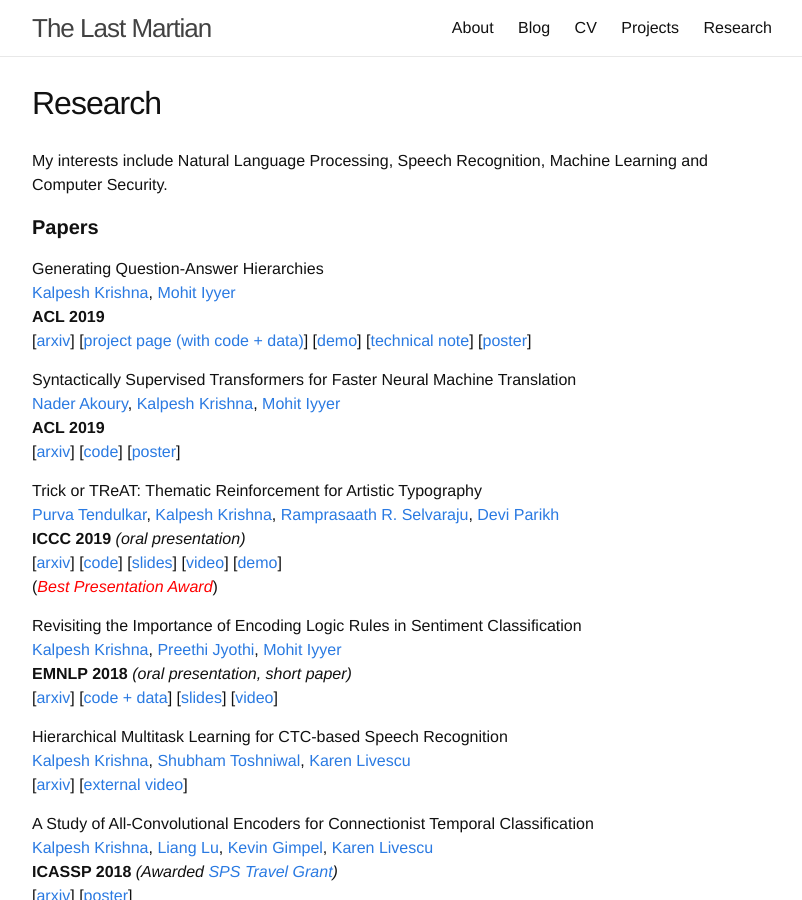
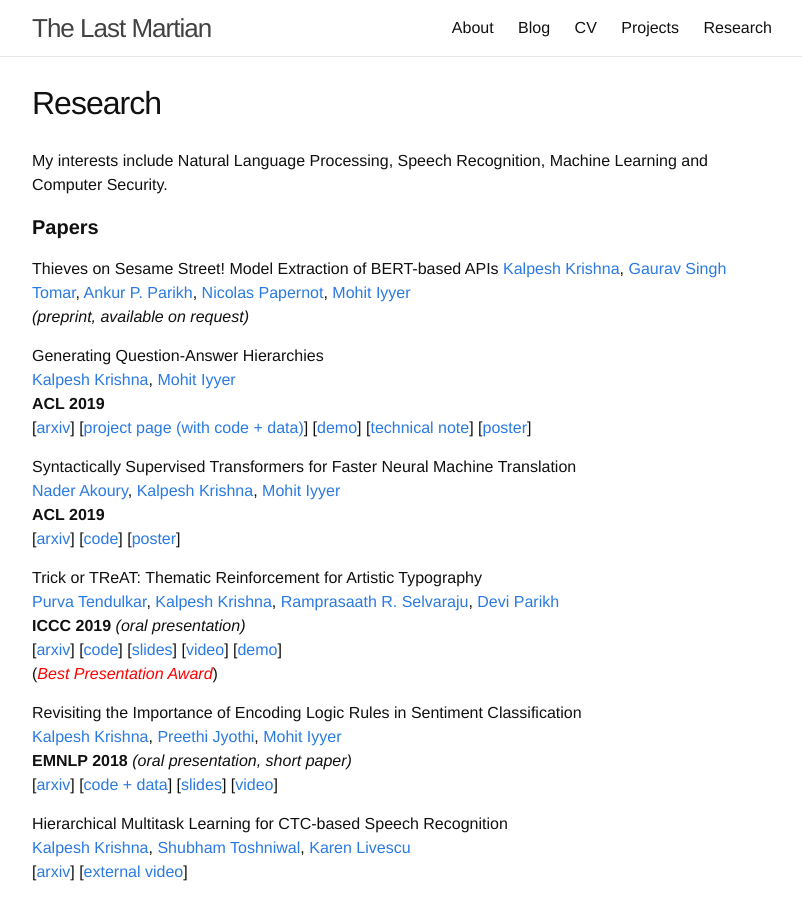
Before and after one commit to martiansideofthemoon/martiansideofthemoon.github.io, a Jekyll site: the page built from _pages/research.md, in a window 1280 px wide and 900 px high. Shown: the whole window, without its empty margins (238-1040 px from the left). Built offline with Jekyll 4.4.1, drawn with Linux system fonts in a browser that asks for light colours; comment, search, counter and statistics services are not loaded.

Commit message:
Adding research papers to website

```diff
--- a/_pages/research.md
+++ b/_pages/research.md
@@ -6,6 +6,10 @@ permalink: /research/
 My interests include Natural Language Processing, Speech Recognition, Machine Learning and Computer Security.
 
 #### **Papers**
+
+Thieves on Sesame Street! Model Extraction of BERT-based APIs
+[Kalpesh Krishna](http://martiansideofthemoon.github.io/), [Gaurav Singh Tomar](https://scholar.google.com/citations?user=p1SDN0oAAAAJ&hl=en), [Ankur P. Parikh](https://www.cs.cmu.edu/~apparikh/publications.html), [Nicolas Papernot](https://www.papernot.fr/), [Mohit Iyyer](https://people.cs.umass.edu/~miyyer/)
+*(preprint, available on request)*
 
 Generating Question-Answer Hierarchies
 [Kalpesh Krishna](http://martiansideofthemoon.github.io/), [Mohit Iyyer](https://people.cs.umass.edu/~miyyer/)
```
